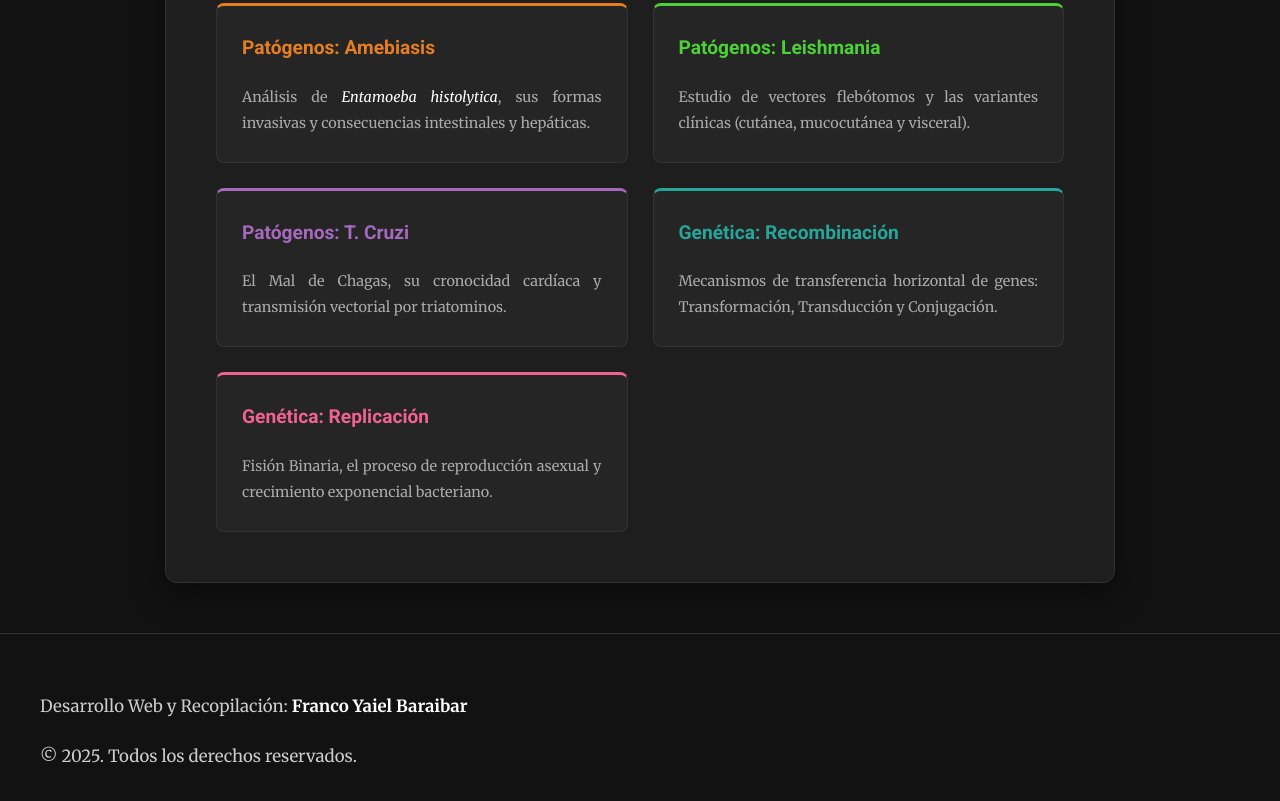
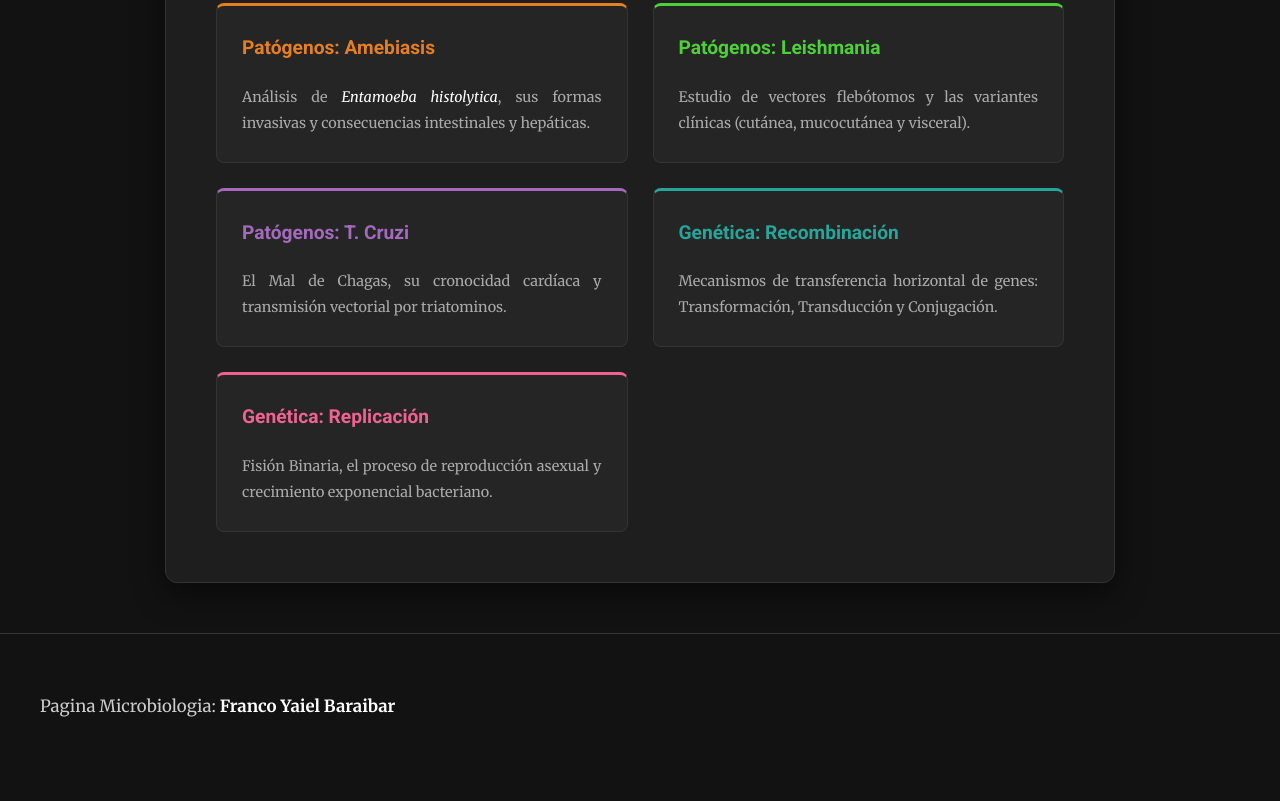
Before and after one commit to framkoyaiel/Microbiologia-pagina, a plain HTML site: page index.html in a window 1280 px wide. Shown: the part 399-1200 px from the top of the page. Drawn offline with Linux system fonts and the light colour scheme.

Commit message:
Update index.html

```diff
--- a/index.html
+++ b/index.html
@@ -490,8 +490,7 @@
     </main>
 
     <footer>
-        <p>Desarrollo Web y Recopilación: <strong>Franco Yaiel Baraibar</strong></p>
-        <p>&copy; 2025. Todos los derechos reservados.</p>
+        <p>Pagina Microbiologia: <strong>Franco Yaiel Baraibar</strong></p>
     </footer>
 
     <script>
```
